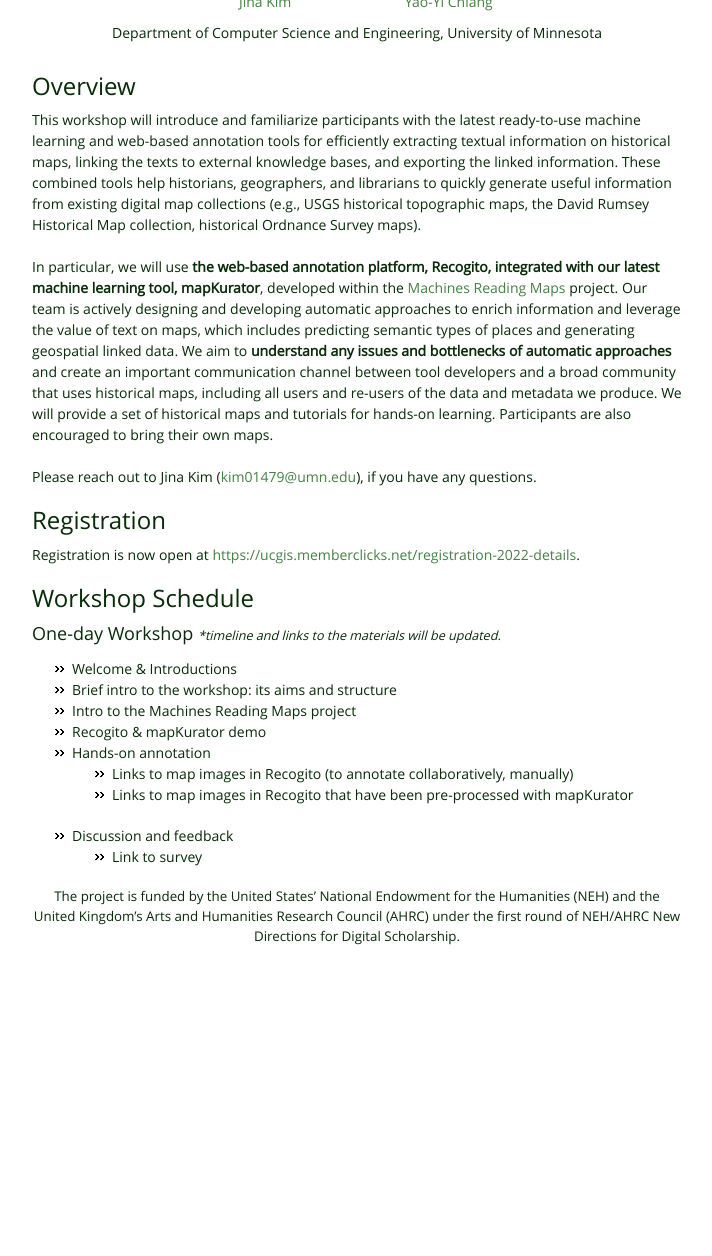
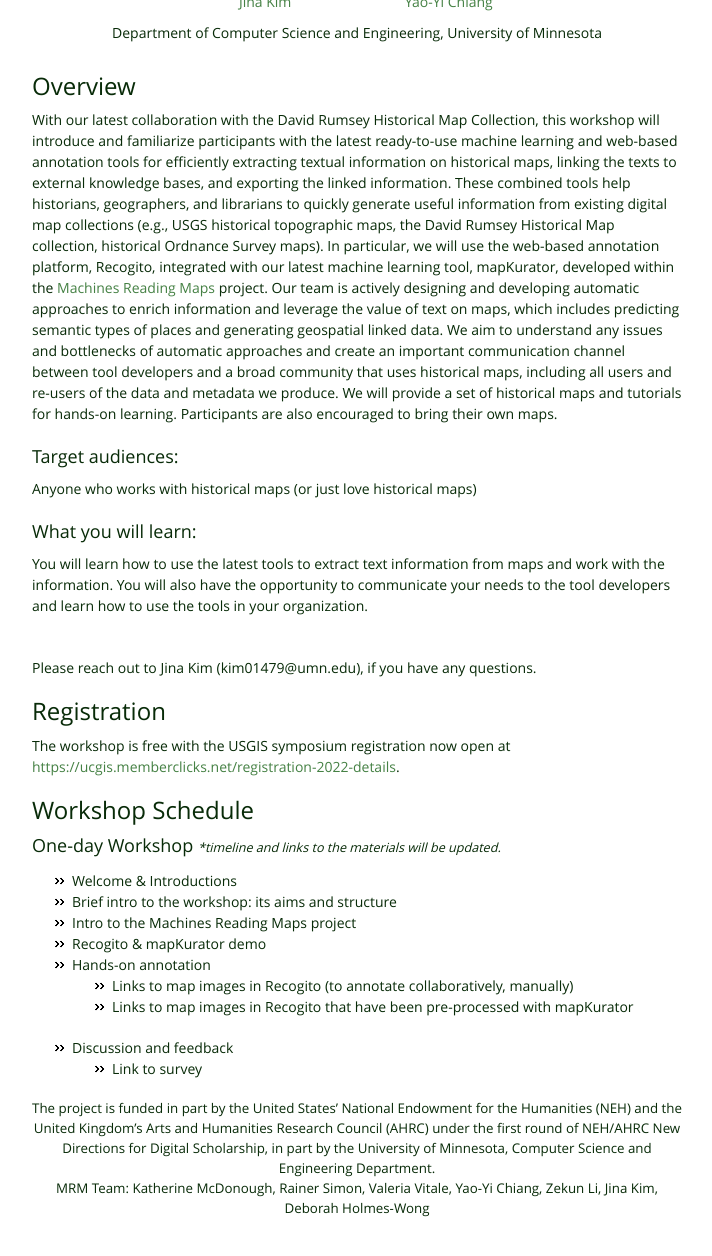
Before and after one commit to machines-reading-maps/machines-reading-maps.github.io, a Jekyll site: the page built from ucgis2022-workshop.html, in a window 1280 px wide, cut to the strip 396-1715 px from the top of the page. Shown: the top 1256 px of the strip, without its empty margins (283-995 px from the left). Built offline with Jekyll 4.4.1, drawn with Linux system fonts in a browser that asks for light colours; before the commit the page ends 1443 px from its top, so only the background shows below that.

Commit message:
Update ucgis2022-workshop.html

```diff
--- a/ucgis2022-workshop.html
+++ b/ucgis2022-workshop.html
@@ -37,20 +37,27 @@ layout: workshop
 <div>
     <h2>Overview</h2>
     <p>
-        This workshop will introduce and familiarize participants with the latest ready-to-use machine learning and web-based annotation tools for efficiently extracting textual information on historical maps, linking the texts to external knowledge bases, and exporting the linked information.
-        These combined tools help historians, geographers, and librarians to quickly generate useful information from existing digital map collections (e.g., USGS historical topographic maps, the David Rumsey Historical Map collection, historical Ordnance Survey maps).
-        <br><br>
-        In particular, we will use <b>the web-based annotation platform, Recogito, integrated with our latest machine learning tool, mapKurator</b>, developed within the <a href="https://machines-reading-maps.github.io/">Machines Reading Maps</a> project.
-        Our team is actively designing and developing automatic approaches to enrich information and leverage the value of text on maps, which includes predicting semantic types of places and generating geospatial linked data.
-        We aim to <b>understand any issues and bottlenecks of automatic approaches</b> and create an important communication channel between tool developers and a broad community that uses historical maps, including all users and re-users of the data and metadata we produce.
-        We will provide a set of historical maps and tutorials for hands-on learning. Participants are also encouraged to bring their own maps.
-        <br><br>
-        Please reach out to Jina Kim (<a href="mailto:kim01479@umn.edu">kim01479@umn.edu</a>), if you have any questions.
+        With our latest collaboration with the David Rumsey Historical Map Collection, this workshop will introduce and familiarize participants with the latest ready-to-use machine learning and web-based annotation tools for efficiently extracting textual information on historical maps, linking the texts to external knowledge bases, and exporting the linked information. These combined tools help historians, geographers, and librarians to quickly generate useful information from existing digital map collections (e.g., USGS historical topographic maps, the David Rumsey Historical Map collection, historical Ordnance Survey maps).
+
+        In particular, we will use the web-based annotation platform, Recogito, integrated with our latest machine learning tool, mapKurator, developed within the <a href="https://machines-reading-maps.github.io/">Machines Reading Maps</a> project. Our team is actively designing and developing automatic approaches to enrich information and leverage the value of text on maps, which includes predicting semantic types of places and generating geospatial linked data.
+
+        We aim to understand any issues and bottlenecks of automatic approaches and create an important communication channel between tool developers and a broad community that uses historical maps, including all users and re-users of the data and metadata we produce. We will provide a set of historical maps and tutorials for hands-on learning. Participants are also encouraged to bring their own maps.
     </p>
 
+    <h3>Target audiences:</h3>
+    <p>Anyone who works with historical maps (or just love historical maps)</p>
+
+    <h3>What you will learn:</h3>
+    <p>You will learn how to use the latest tools to extract text information from maps and work with the information. You will also have the opportunity to communicate your needs to the tool developers and learn how to use the tools in your organization.</p>
+
+    <br>
+    <p>Please reach out to Jina Kim (kim01479@umn.edu), if you have any questions.</p>
+</div>
+
+<div>
     <h2>Registration</h2>
     <p>
-        Registration is now open at <a href="https://ucgis.memberclicks.net/registration-2022-details">https://ucgis.memberclicks.net/registration-2022-details</a>.
+        The workshop is free with the USGIS symposium registration now open at <a href="https://ucgis.memberclicks.net/registration-2022-details">https://ucgis.memberclicks.net/registration-2022-details</a>.
     </p>
 
     <h2>Workshop Schedule</h2>
@@ -73,5 +80,7 @@ layout: workshop
 </div>
 
 <footer style="text-align:center;">
-    The project is funded by the United States’ National Endowment for the Humanities (NEH) and the United Kingdom’s Arts and Humanities Research Council (AHRC) under the first round of NEH/AHRC New Directions for Digital Scholarship.
+    The project is funded in part by the United States’ National Endowment for the Humanities (NEH) and the United Kingdom’s Arts and Humanities Research Council (AHRC) under the first round of NEH/AHRC New Directions for Digital Scholarship, in part by the University of Minnesota, Computer Science and Engineering Department.
+    <br>
+    MRM Team: Katherine McDonough, Rainer Simon, Valeria Vitale, Yao-Yi Chiang, Zekun Li, Jina Kim, Deborah Holmes-Wong
 </footer>
```
